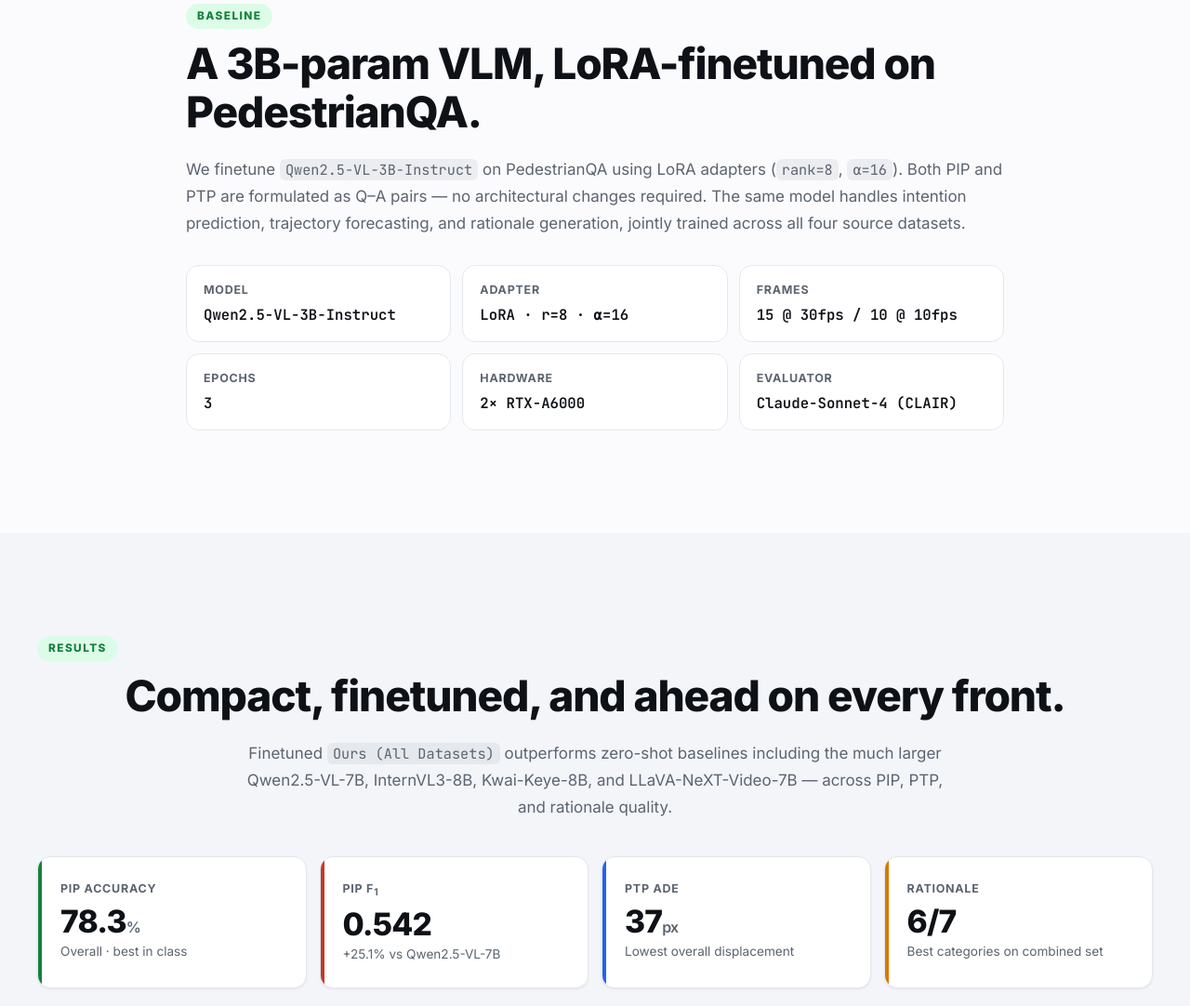
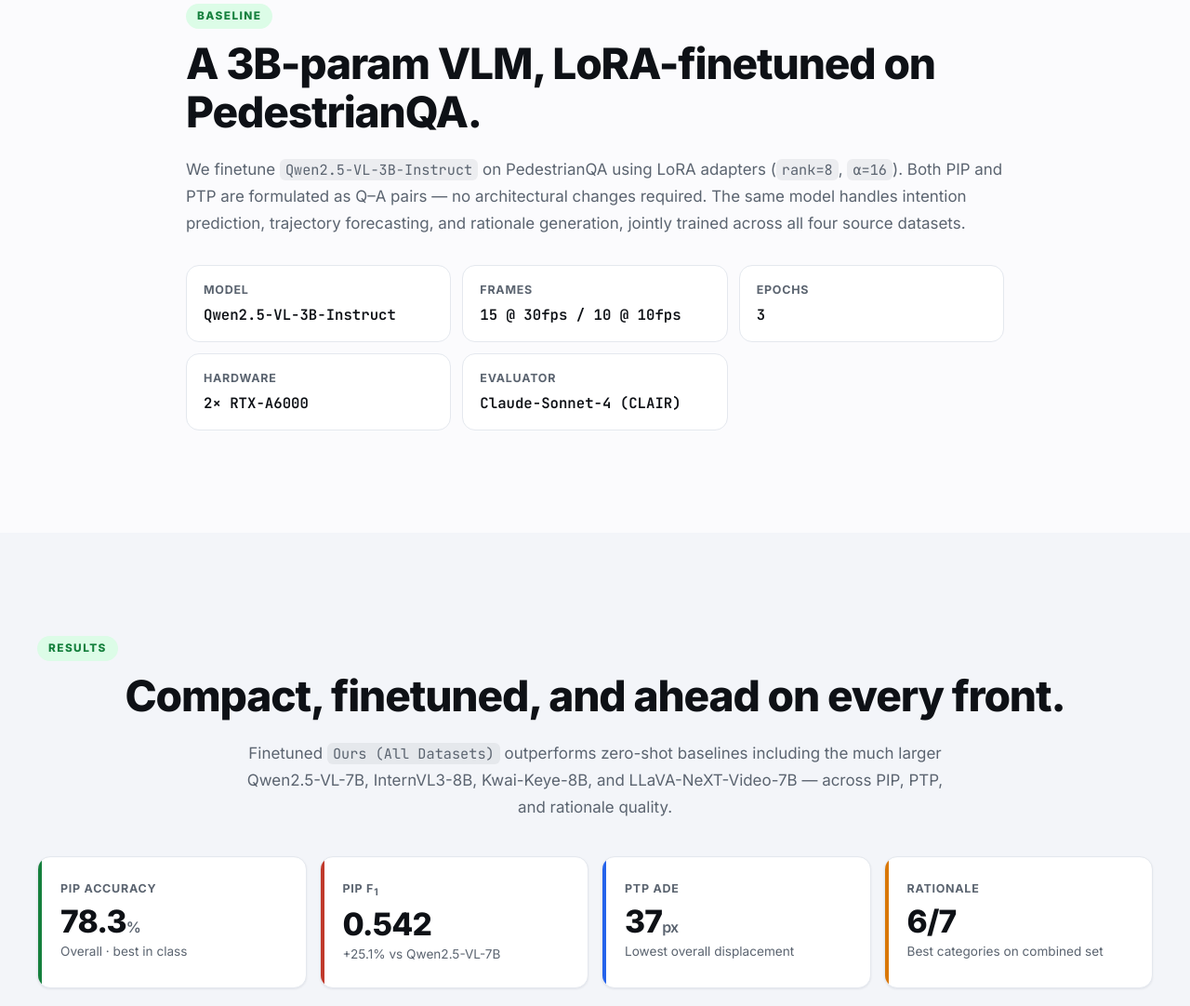
Before and after one commit to botmahn/pqa_pw, a plain HTML site: page index.html in a window 1280 px wide. Shown: the part 6837-7919 px from the top of the page at 93% size. Drawn offline with Linux system fonts and the light colour scheme.

Commit message:
Add files

```diff
--- a/index.html
+++ b/index.html
@@ -254,7 +254,6 @@
 
         <div class="setup-grid">
           <div class="setup-item"><span>Model</span><strong>Qwen2.5-VL-3B-Instruct</strong></div>
-          <div class="setup-item"><span>Adapter</span><strong>LoRA · r=8 · α=16</strong></div>
           <div class="setup-item"><span>Frames</span><strong>15 @ 30fps / 10 @ 10fps</strong></div>
           <div class="setup-item"><span>Epochs</span><strong>3</strong></div>
           <div class="setup-item"><span>Hardware</span><strong>2× RTX-A6000</strong></div>
```
